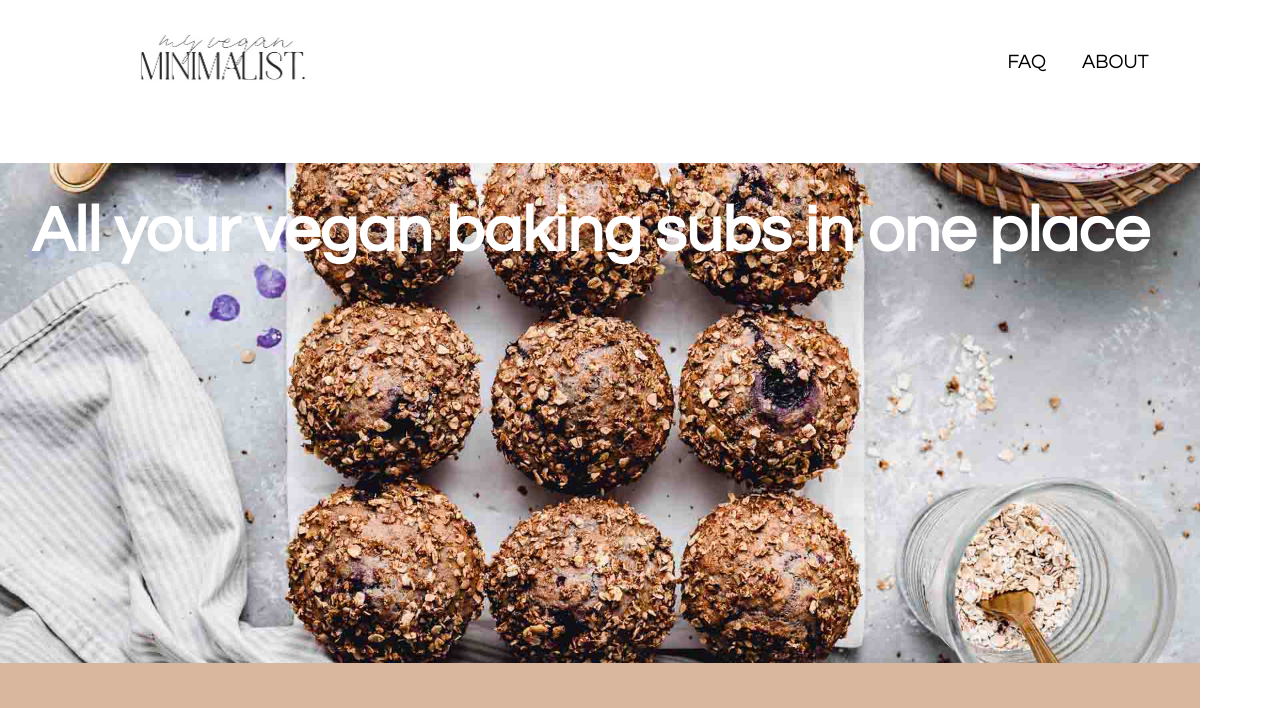
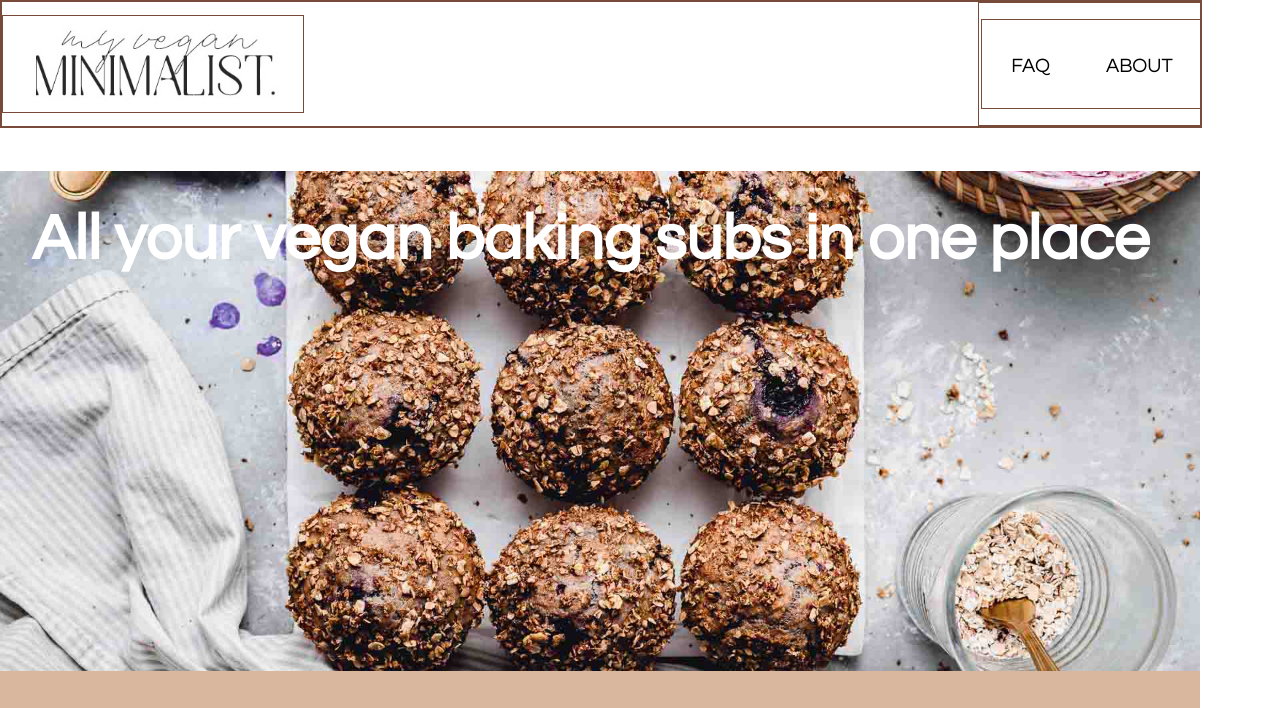
Before and after one commit to ginnywalrecht/coding-responsive-websites, a website built with Parcel: page vegan-baking-site/index.html in a window 1280 px wide. Shown: the top 708 px of the page. Built offline with nearby package versions, Linux system fonts and the light colour scheme.

Commit message:
Changed header CSS tablet/desktop

```diff
--- a/vegan-baking-site/css/main.css
+++ b/vegan-baking-site/css/main.css
@@ -122,16 +122,23 @@ header {
 }
 
 header .content-wrapper img {
-  width: 100%;
+  width: 80%;
   padding-bottom: 0.25em;
   border-bottom: black solid 1px;
 }
 
-header .logo {
+.logo {
   display: flex;
   justify-content: center;
   align-items: center;
-  padding: 0.5em 1em;
+}
+
+figure {
+  width: 100%;
+}
+
+nav {
+  width: 60%;
 }
 
 nav ul {
@@ -141,7 +148,6 @@ nav ul {
   flex-flow: row nowrap;
   list-style: none;
   padding: 0;
-  width: 60%;
 }
 
 nav ul li {
@@ -151,7 +157,7 @@ nav ul li {
   flex-flow: column nowrap;
   font-size: 1.75em;
   margin: 1em;
-  width: 50%;
+  width: 30%;
 }
 
 nav ul li a {
@@ -428,24 +434,48 @@ footer .content-wrapper {
 
   header {
     width: 100%;
+    border: #774a39 1px solid;
   }
 
   header .content-wrapper {
     justify-content: space-between;
-    flex-flow: row nowrap;
+    flex-flow: row wrap;
     width: 100%;
+    border: #774a39 1px solid;
     padding: 0;
+  }
+
+  figure {
+    width: 25%;
+    border: #774a39 1px solid;
+    margin: 0;
+  }
+
+  .logo {
+    display: flex;
+    justify-content: flex-start;
+    padding: 0;
+    margin: 0;
   }
 
   header .content-wrapper img {
     border-bottom: none;
-    width: 50%;
     height: auto;
+    padding: 0;
+    width: 100%;
   }
 
   nav {
-    width: 50%;
+    width: 100%;
+    border: #774a39 1px solid;
+    display: flex;
+    justify-content: flex-end;
   }
+
+  nav ul {
+    border: #774a39 1px solid;
+  }
+
 
   /* Footer */
 
@@ -527,25 +557,6 @@ footer .content-wrapper {
 
   /* Header */
 
-  header {
-    width: 100%;
-  }
-
-  header .content-wrapper {
-    justify-content: space-between;
-    flex-flow: row nowrap;
-    width: 100%;
-    padding: 0;
-  }
-
-  header .content-wrapper img {
-    border-bottom: none;
-    width: 50%;
-  }
-
-  nav {
-    width: 50%;
-  }
 
   /* Footer */
 
--- a/vegan-baking-site/index.html
+++ b/vegan-baking-site/index.html
@@ -28,7 +28,9 @@
 
   <header>
     <div class="content-wrapper">
-      <a href="#" class="logo" ><img src="img/my-vegan-minimalist-logo.jpg" alt="my vegan minimalist logo"/></a>
+      <figure>
+        <a href="#" class="logo"><img src="img/my-vegan-minimalist-logo.jpg" alt="my vegan minimalist logo"/></a>
+      </figure>
       <div class="header-divider">
         <nav>
           <ul>
```
Also changed, not shown: vegan-baking-site/about/index.html (+1 -1 lines), vegan-baking-site/faq/index.html (+1 -1 lines).
